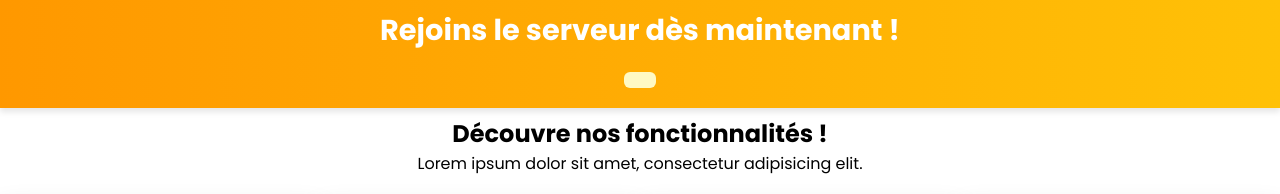
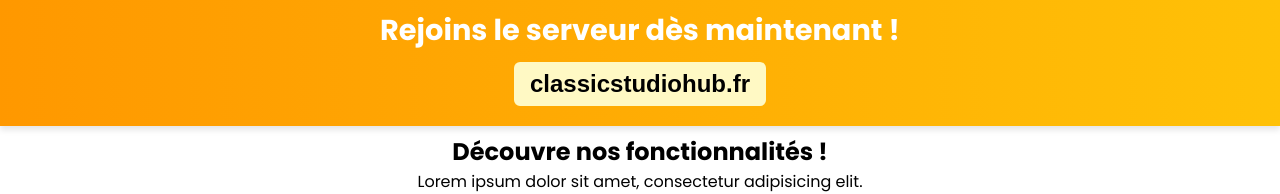
Before and after one commit to JesseeDantonio/classic-web, a Nuxt app: page / in a window 1280 px wide. Shown: the part 533-727 px from the top of the page. Built offline with nearby package versions, Linux system fonts and the light colour scheme.

Commit message:
refactor(Banner) : L'IP du serveur est désormais passée via les props au lieu d'être codée en dur. Permet une meilleure réutilisabilité et flexibilité du composant.

```diff
--- a/pages/index.vue
+++ b/pages/index.vue
@@ -9,7 +9,7 @@
                 primary-button-text="Jouer" primary-link="#" secondary-button-text="Boutique" secondary-link="shop"
                 image-src="/assets/img.spve.png" image-alt="Hunger Games Image"></Presentation>
             <Banner title="Rejoins le serveur dès maintenant !"
-                description="classicstudiohub.fr"></Banner>
+                ip="classicstudiohub.fr"></Banner>
             <Discover title="Découvre nos fonctionnalités !" description="Lorem ipsum dolor sit amet, consectetur adipisicing elit."></Discover>
             <Reassurance></Reassurance>
         </template>
```
